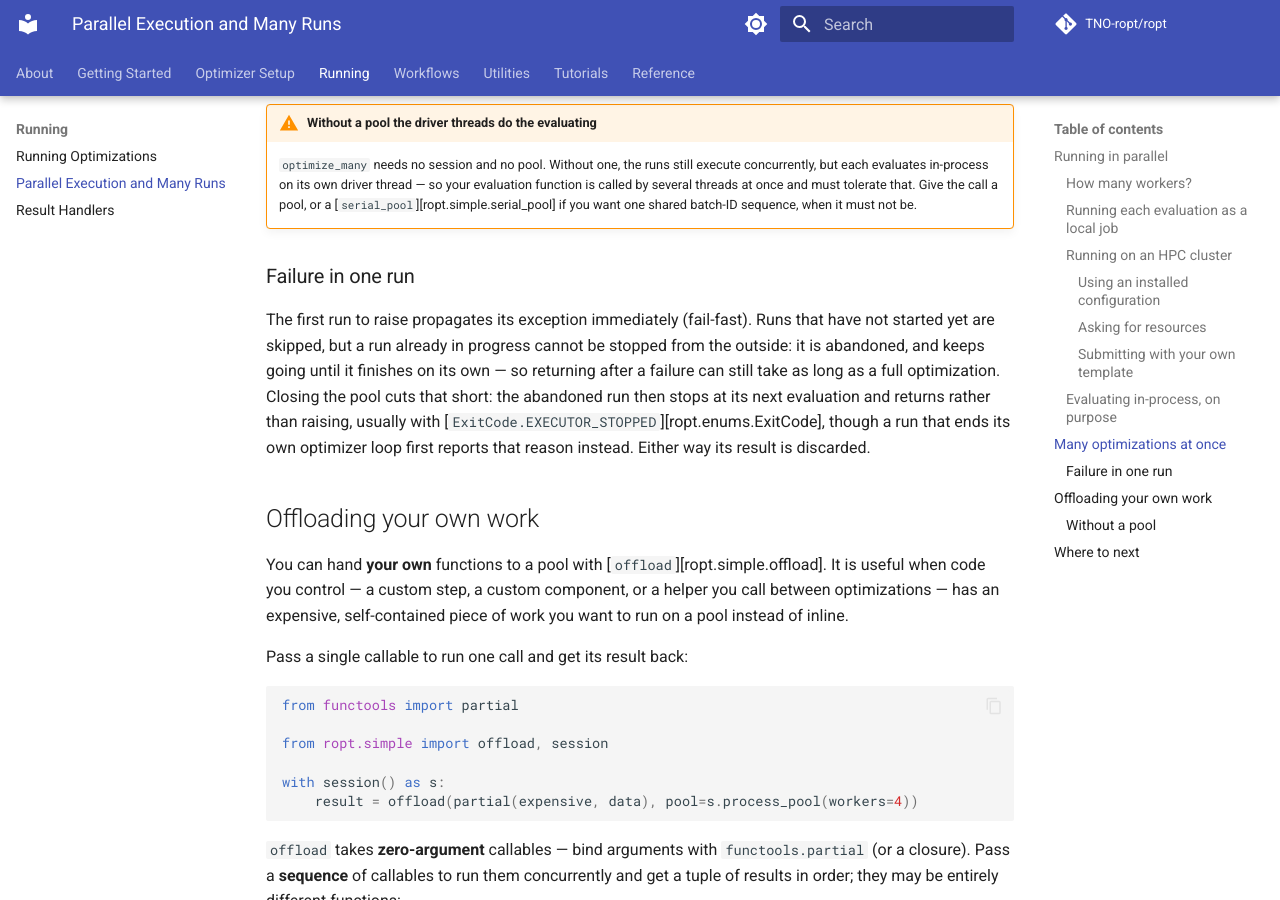
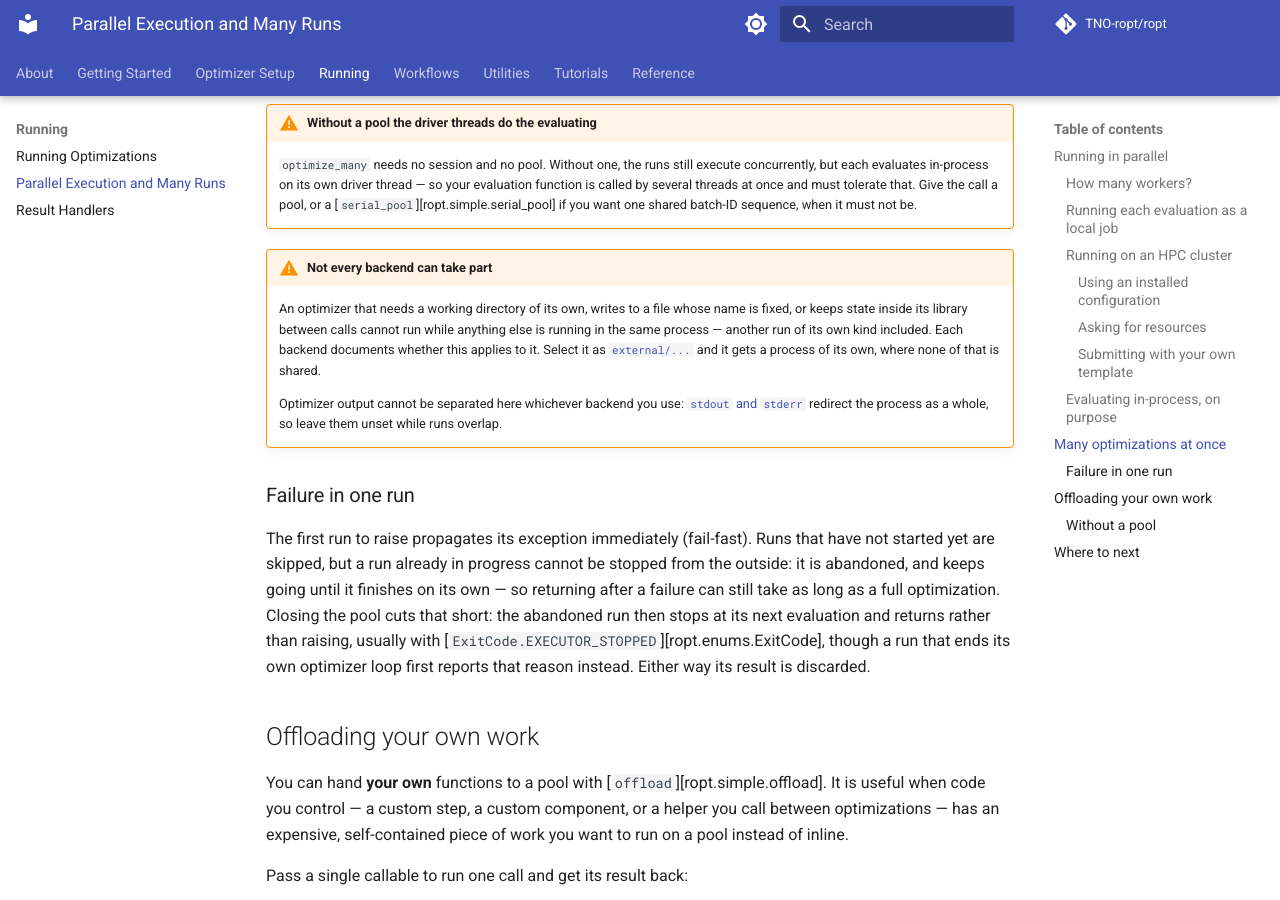
Before and after one commit to TNO-ropt/ropt, an MkDocs documentation site: the page built from docs/running/parallel.md, in a window 1280 px wide and 900 px high, scrolled down 7591 px. Built offline with MkDocs 1.6.1 and Material for MkDocs 9.7.7, drawn with Linux system fonts in a browser that asks for light colours; comment, search, counter and statistics services are not loaded; the version menu is left out.

Commit message:
Update docs

```diff
--- a/docs/getting_started/execution.md
+++ b/docs/getting_started/execution.md
@@ -355,6 +355,10 @@ evaluates one point at a time, while a larger pool (or a process, local, or HPC
 pool) evaluates several at once. Without a pool the runs evaluate on their own
 driver threads, so your objective is then called by several threads at once.
 
+Some optimizer backends cannot run while anything else runs in the same process,
+and none of them can keep their output apart from the others' — see [Not every
+backend can take part](../running/parallel.md#many-optimizations-at-once).
+
 ### Collecting results from concurrent runs
 
 [Collecting Results with Handlers](handlers.md) showed a handler reused across
--- a/docs/optimizer_setup/configuration.md
+++ b/docs/optimizer_setup/configuration.md
@@ -609,6 +609,16 @@ redirection):
 - **`stderr`** (default: `None`): Redirect optimizer standard error to the given
   file. When `None`, standard error is not redirected.
 
+!!! warning "`stdout` and `stderr` redirect the whole process"
+    An optimizer prints through the process's standard output and error
+    streams, so capturing it means redirecting those streams for as long as the
+    run lasts — everything else the program writes meanwhile goes to the file
+    as well. That is harmless for a single run, but it cannot keep concurrent
+    runs apart: the runs of
+    [`optimize_many`](../running/parallel.md#many-optimizations-at-once) overlap
+    in time, and one run's redirection is in force for all of them. Leave both
+    unset when runs overlap.
+
 ### `backend` — [`BackendConfig`][ropt.config.BackendConfig] { #backend }
 
 Selects the optimizer algorithm and provides a standardized set of common
@@ -664,6 +674,18 @@ This is useful when a backend cannot safely share a process with the rest of
 your program — for example one that crashes the interpreter, leaks memory,
 keeps state between runs, or links against native libraries that clash with
 your other dependencies.
+
+It is also the answer for a backend that **cannot run concurrently in-process**.
+Some optimizers need a working directory of their own, write to a file whose
+name is fixed, or keep state inside the library that a second simultaneous run
+corrupts. What such a backend rules out is not merely a second run of its own
+kind: changing the working directory applies to the whole process, so it breaks
+another run's relative output path, and any file your evaluation function opens
+by relative name, just as surely. Each backend states in its own documentation
+whether this applies to it; where it does, `external/` is what lets it run
+alongside anything else, because the state it needs is then its own. This
+matters as soon as runs overlap — see [Parallel Execution and Many
+Runs](../running/parallel.md#many-optimizations-at-once).
 
 Two details differ from the other backends:
 
--- a/docs/running/parallel.md
+++ b/docs/running/parallel.md
@@ -395,6 +395,19 @@ runs](handlers.md#sharing-a-handler-across-concurrent-runs).
     [`serial_pool`][ropt.simple.serial_pool] if you want one shared batch-ID
     sequence, when it must not be.
 
+!!! warning "Not every backend can take part"
+    An optimizer that needs a working directory of its own, writes to a file
+    whose name is fixed, or keeps state inside its library between calls cannot
+    run while anything else is running in the same process — another run of its
+    own kind included. Each backend documents whether this applies to it.
+    Select it as
+    [`external/...`](../optimizer_setup/configuration.md#external-backend) and
+    it gets a process of its own, where none of that is shared.
+
+    Optimizer output cannot be separated here whichever backend you use:
+    [`stdout` and `stderr`](../optimizer_setup/configuration.md#optimizer)
+    redirect the process as a whole, so leave them unset while runs overlap.
+
 ### Failure in one run
 
 The first run to raise propagates its exception immediately (fail-fast). Runs
```
Also changed, not shown: docs/utilities/writing_plugins.md (+36 -0 lines), 2 other files.
